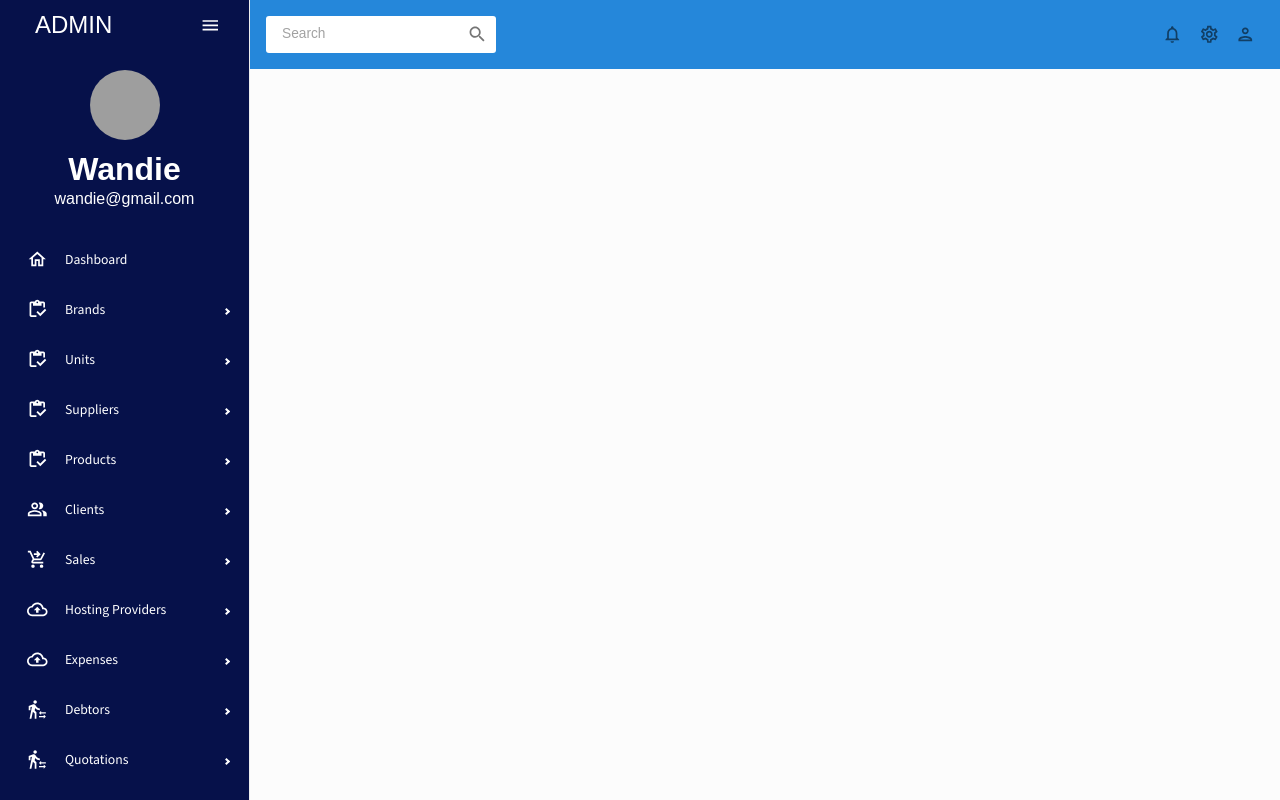
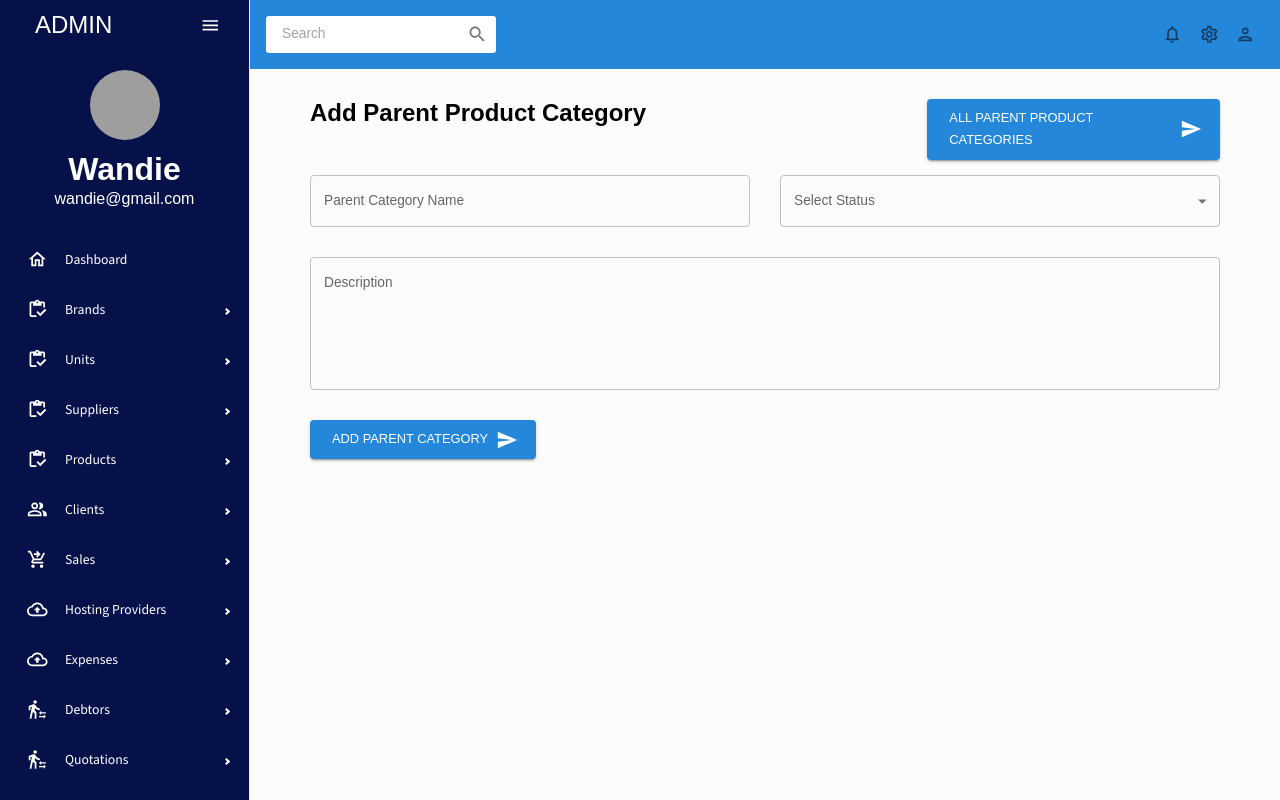
Before and after one commit to wandieinnocents/wandie-admin-dashboard-reactjs-material-ui-v1, a React (Create React App) app: page /add_parent_product_category in a window 1280 px wide. Built offline with nearby package versions, Linux system fonts and the light colour scheme; grey boxes are pictures that could not be loaded; the HTML template or start-up script is replaced by a standard one.

Commit message:
Add, and delete parent products api data

```diff
--- a/src/App.js
+++ b/src/App.js
@@ -47,6 +47,8 @@ import AddUnit from "./pages/Units/AddUnit";
 import ViewUnits from "./pages/Units/ViewUnits";
 import AddSupplier from "./pages/Suppliers/AddSupplier";
 import ViewSuppliers from "./pages/Suppliers/ViewSuppliers";
+import AddParentProductCategory from "./pages/ParentProductCategories/AddParentProductCategory";
+import ViewParentProductCategories from "./pages/ParentProductCategories/ViewParentProductCategories";
 
 // styling
 
@@ -118,6 +120,10 @@ function App() {
         {/* dashboard */}
         <Route path="/" element={<Dashboard />} activeStyle={{backgroundColor: "red"}} />
 
+          {/* parent product category */}
+          <Route path="/add_parent_product_category" element={<AddParentProductCategory />} />
+        <Route path="/view_parent_product_categories" element={<ViewParentProductCategories />} />
+
         {/* product categories */}
         <Route path="/add_product_category" element={<AddProductCategory />} />
         <Route path="/view_product_categories" element={<ViewProductCategories />} />
--- a/src/pages/ParentProductCategories/AddParentProductCategory.jsx
+++ b/src/pages/ParentProductCategories/AddParentProductCategory.jsx
@@ -7,6 +7,11 @@ import Header from "../../components/Header";
 import SendIcon from '@mui/icons-material/Send';
 import Swal from 'sweetalert2'
 import axios from 'axios'
+import FormControl from '@mui/material/FormControl';
+import Select from '@mui/material/Select';
+import MenuItem from '@mui/material/MenuItem';
+import InputLabel from '@mui/material/InputLabel';
+
 
 
 const AddParentProductCategory = () => {
@@ -14,30 +19,40 @@ const AddParentProductCategory = () => {
   const isNonMobile = useMediaQuery("(min-width:600px)");
 
     // states for data submission
-    const [name, setName] = useState('');
-    const [description, setDescription] = useState('');
+    const [parent_product_category_name, setParentProductCategoryName] = useState('');
+    const [parent_product_category_description, setParentProductCategoryDescription] = useState('');
+    const [parent_product_category_status, setParentProductCategoryStatus] = useState('');
     const [isSaving, setIsSaving] = useState(false);
+
+    // handle drop down change
+    const handleChangeParentCategoryStatus = (event) => {
+      setParentProductCategoryStatus(event.target.value);
+    };
+
+
 
     // handle data saving to api
     const submitData = () => {
 
       setIsSaving(true);
-      axios.post('http://127.0.0.1:8000/api/v1/product_categories/create', {
+      axios.post('http://127.0.0.1:8000/api/v1/parent_product_categories/create', {
           // database fields
-          name: name,
-          description: description
+          parent_product_category_name: parent_product_category_name,
+          parent_product_category_description: parent_product_category_description,
+          parent_product_category_status: parent_product_category_status,
         })
         // trigger sweet alerts on success
         .then(function (response) {
           Swal.fire({
               icon: 'success',
-              title: 'Category saved successfully!',
+              title: 'Parent Category saved successfully!',
               showConfirmButton: false,
               timer: 1500
           })
           setIsSaving(false);
-          setName('')
-          setDescription('')
+          setParentProductCategoryName('')
+          setParentProductCategoryDescription('')
+          setParentProductCategoryStatus('')
         })
         // trigger sweet alerts on failure
         .catch(function (error) {
@@ -60,9 +75,9 @@ const AddParentProductCategory = () => {
     <Box mt="30px" mb="60px" mr="60px" ml="60px" >
 
       <Box>
-      <Header title="Add Product Category"
-       buttonTitle={"All product Categories"}
-       buttonURL={`/view_product_categories/`}
+      <Header title="Add Parent Product Category"
+       buttonTitle={"All Parent product Categories"}
+       buttonURL={`/view_parent_  product_categories/`}
         />
       {/* FORM */}
 
@@ -81,16 +96,31 @@ const AddParentProductCategory = () => {
                 fullWidth
                 // style={{ width:"100%" }}
                 type="text"
-                label="Category Name"
+                label="Parent Category Name"
                 // onBlur={handleBlur}
-                onChange={(event)=>{setName(event.target.value)}}
-                value={name}
-                name="name"
+                onChange={(event)=>{setParentProductCategoryName(event.target.value)}}
+                value={parent_product_category_name}
+                name="parent_product_category_name"
                 // id="name"
                 // error={!!touched.name && !!errors.name}
                 // helperText={touched.name && errors.name}
-                sx={{ gridColumn: "span 4" }}
+                sx={{ gridColumn: "span 2" }}
               />
+
+              {/* status */}
+              <FormControl  fullWidth sx={{ gridColumn: "span 2" }}>
+                <InputLabel id="demo-simple-select-label">Select Status</InputLabel>
+                <Select
+                  labelId="demo-simple-select-label"
+                  id="demo-simple-select"
+                  value={parent_product_category_status}
+                  label="Select Status"
+                  onChange={handleChangeParentCategoryStatus}
+                >
+                  <MenuItem value={1}>Active</MenuItem>
+                  <MenuItem value={2}>Disabled</MenuItem>
+                </Select>
+              </FormControl>
 
               <TextField
                 fullWidth
@@ -100,9 +130,9 @@ const AddParentProductCategory = () => {
                 rows={5}
                 label="Description"
                 // onBlur={handleBlur}
-                onChange={(event)=>{setDescription(event.target.value)}}
-                value={description}
-                name="description"
+                onChange={(event)=>{setParentProductCategoryDescription(event.target.value)}}
+                value={parent_product_category_description}
+                name="parent_product_category_description"
                 // id="description"
                 // error={!!touched.description && !!errors.description}
                 // helperText={touched.description && errors.description}
@@ -118,7 +148,7 @@ const AddParentProductCategory = () => {
               disabled={isSaving}
               onClick={submitData}
               type="submit" size="large" endIcon={<SendIcon />} style={{ backgroundColor:"#2587da", color:"#ffffff" }}  variant="contained">
-                Add  Category
+                Add Parent Category
               </Button>
             </Box>
           </form>
--- a/src/pages/ParentProductCategories/ViewParentProductCategories.jsx
+++ b/src/pages/ParentProductCategories/ViewParentProductCategories.jsx
@@ -15,14 +15,14 @@ import DeleteOutlinedIcon from '@mui/icons-material/DeleteOutlined';
 
 const ViewParentProductCategories = () => {
   // product category states
-  const [productCategoryData, setproductCategoryData] = useState([]);
+  const [parentProductCategoryData, setParentProductCategoryData] = useState([]);
 
   // fetch data from api
-  const getProductCategories = () => {
-    axios.get('http://127.0.0.1:8000/api/v1/product_categories')
+  const getParentProductCategories = () => {
+    axios.get('http://127.0.0.1:8000/api/v1/parent_product_categories')
         .then(function (response) {
           // nested object of data.data
-          setproductCategoryData(response.data.data);
+          setParentProductCategoryData(response.data.data);
         })
         .catch(function (error) {
           console.log(error);
@@ -30,7 +30,7 @@ const ViewParentProductCategories = () => {
   }
 
   useEffect(() => {
-    getProductCategories()
+    getParentProductCategories()
 }, []);
 
 
@@ -42,16 +42,30 @@ const ViewParentProductCategories = () => {
       flex: 1
     },
     {
-      field: 'name',
-      headerName: 'NAME',
+      field: 'parent_product_category_code',
+      headerName: 'Code',
       // width: 200,
       flex: 1,
       editable: true,
     },
     {
-      field: 'description',
-      headerName: 'DESCRIPTION',
-      width: 500,
+      field: 'parent_product_category_name',
+      headerName: 'Parent Category Name',
+      width: 200,
+      editable: true,
+    },
+
+    // {
+    //   field: 'parent_product_category_description',
+    //   headerName: 'Description',
+    //   width: 200,
+    //   editable: true,
+    // },
+
+    {
+      field: 'parent_product_category_status',
+      headerName: 'Status',
+      width: 200,
       editable: true,
     },
 
@@ -61,11 +75,11 @@ const ViewParentProductCategories = () => {
       headerName: 'VIEW',
       sortable: false,
       width: 100,
-      renderCell: (productCategoryData) => {
+      renderCell: (parentProductCategoryData) => {
         return (
           <Button
             // onClick={(e) => onButtonClick(e, params.row)}
-            href={`/show_product_category/${productCategoryData.id}`}
+            href={`/show_product_category/${parentProductCategoryData.id}`}
             style={{ backgroundColor:"#0faa50" }}
             variant="contained"
           >
@@ -82,11 +96,11 @@ const ViewParentProductCategories = () => {
       headerName: 'EDIT',
       sortable: false,
       width: 100,
-      renderCell: (productCategoryData) => {
+      renderCell: (parentProductCategoryData) => {
         return (
           <Button
             // onClick={(e) => onButtonClick(e, params.row)}
-            href={`/edit_product_category/${productCategoryData.id}`}
+            href={`/edit_product_category/${parentProductCategoryData.id}`}
             style={{ backgroundColor:"#2587da" }}
             variant="contained"
           >
@@ -104,10 +118,10 @@ const ViewParentProductCategories = () => {
       sortable: false,
       width: 100,
       // flex: 1,
-      renderCell: (productCategoryData) => {
+      renderCell: (parentProductCategoryData) => {
         return (
           <Button
-            onClick={()=>handleDelete(productCategoryData.id)}
+            onClick={()=>handleDelete(parentProductCategoryData.id)}
             style={{ backgroundColor:"#da2533" }}
             variant="contained"
           >
@@ -138,16 +152,16 @@ const ViewParentProductCategories = () => {
       }).then((result) => {
 
         if (result.isConfirmed) {
-            axios.delete(`http://127.0.0.1:8000/api/v1/product_categories/${id}`)
+            axios.delete(`http://127.0.0.1:8000/api/v1/parent_product_categories/${id}`)
             // trigger sweet alerts on successful delete
             .then(function (response) {
                 Swal.fire({
                     icon: 'success',
-                    title: 'Product Category Deleted Successfully!',
+                    title: 'Parent Product Category Deleted Successfully!',
                     showConfirmButton: false,
                     timer: 1500
                 })
-                getProductCategories()
+                getParentProductCategories()
             })
             // trigger sweet alerts on error
             .catch(function (error) {
@@ -173,8 +187,8 @@ const ViewParentProductCategories = () => {
     <Box m="30px">
 
       <Box>
-      <Header title="Product Categories"
-       buttonTitle={"ADD PRODUCT CATEGORY"}
+      <Header title="Parent Product Categories"
+       buttonTitle={"ADD PARENT PRODUCT CATEGORY"}
        buttonURL={`/add_product_category/`}
         />
 
@@ -182,7 +196,7 @@ const ViewParentProductCategories = () => {
 
       <Box sx={{ height: 900, width: '100%' }}>
       <DataGrid
-        rows={productCategoryData}
+        rows={parentProductCategoryData}
         columns={columns}
         initialState={{
           pagination: {
--- a/src/scenes/global/SideBar.jsx
+++ b/src/scenes/global/SideBar.jsx
@@ -205,7 +205,7 @@ const SideBar = () => {
 
               <MenuItem
               icon={<ArrowRightAltIcon />}
-                component={<Link to="/add_product_category" />}
+                component={<Link to="/add_parent_product_category" />}
                 // selected={selected}
                 // setSelected={setSelected}
                 > Add Parent Category
@@ -213,7 +213,7 @@ const SideBar = () => {
 
               <MenuItem
               icon={<ArrowRightAltIcon />}
-                component={<Link to="/view_product_categories" />}
+                component={<Link to="/view_parent_product_categories" />}
                 // selected={selected}
                 // setSelected={setSelected}
                 > Parent Categories
@@ -221,7 +221,7 @@ const SideBar = () => {
 
                 <MenuItem
                   icon={<ArrowRightAltIcon />}
-                    component={<Link to="/view_product_categories" />}
+                    component={<Link to="/add_product_category" />}
                     // selected={selected}
                     // setSelected={setSelected}
                     > Add Category
```
